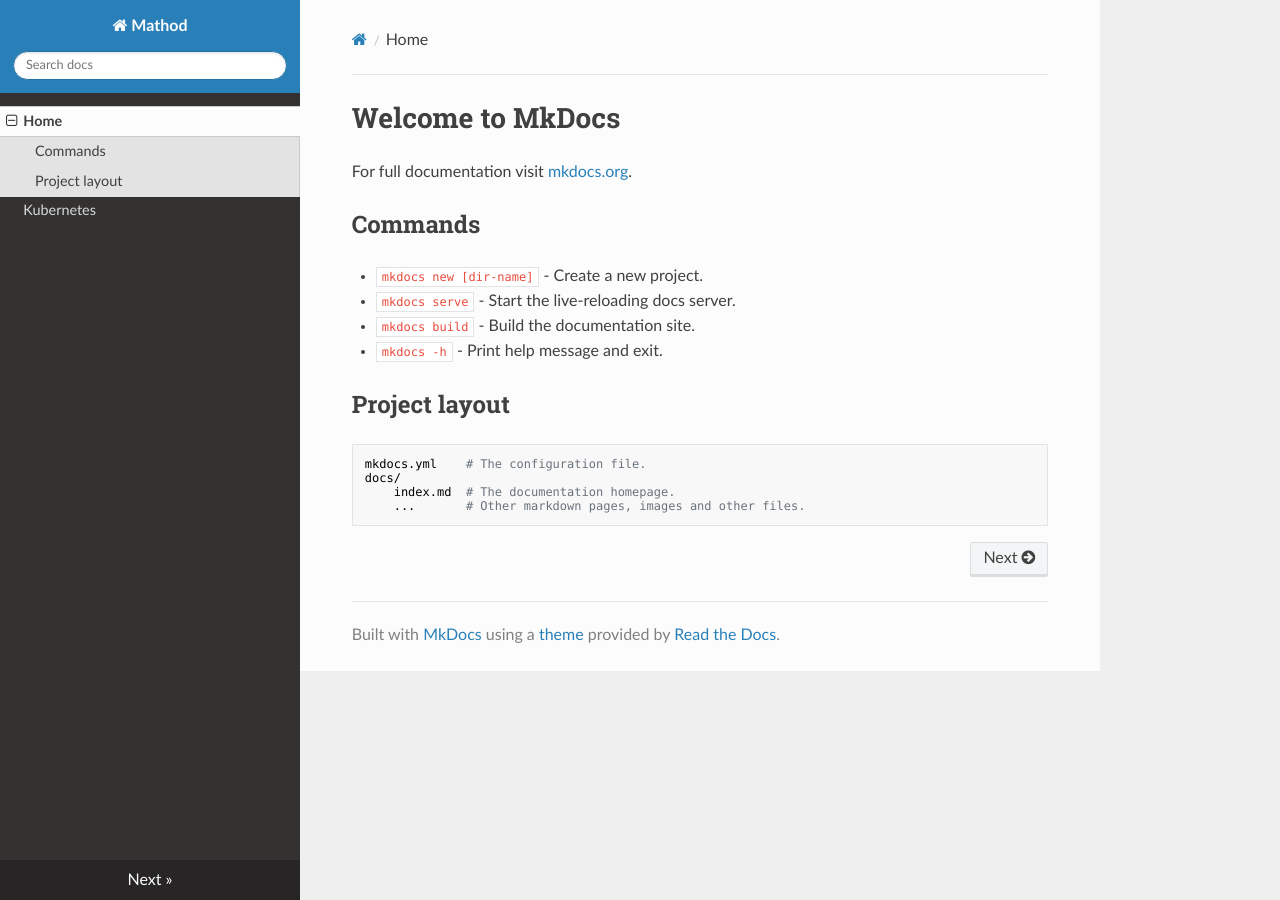
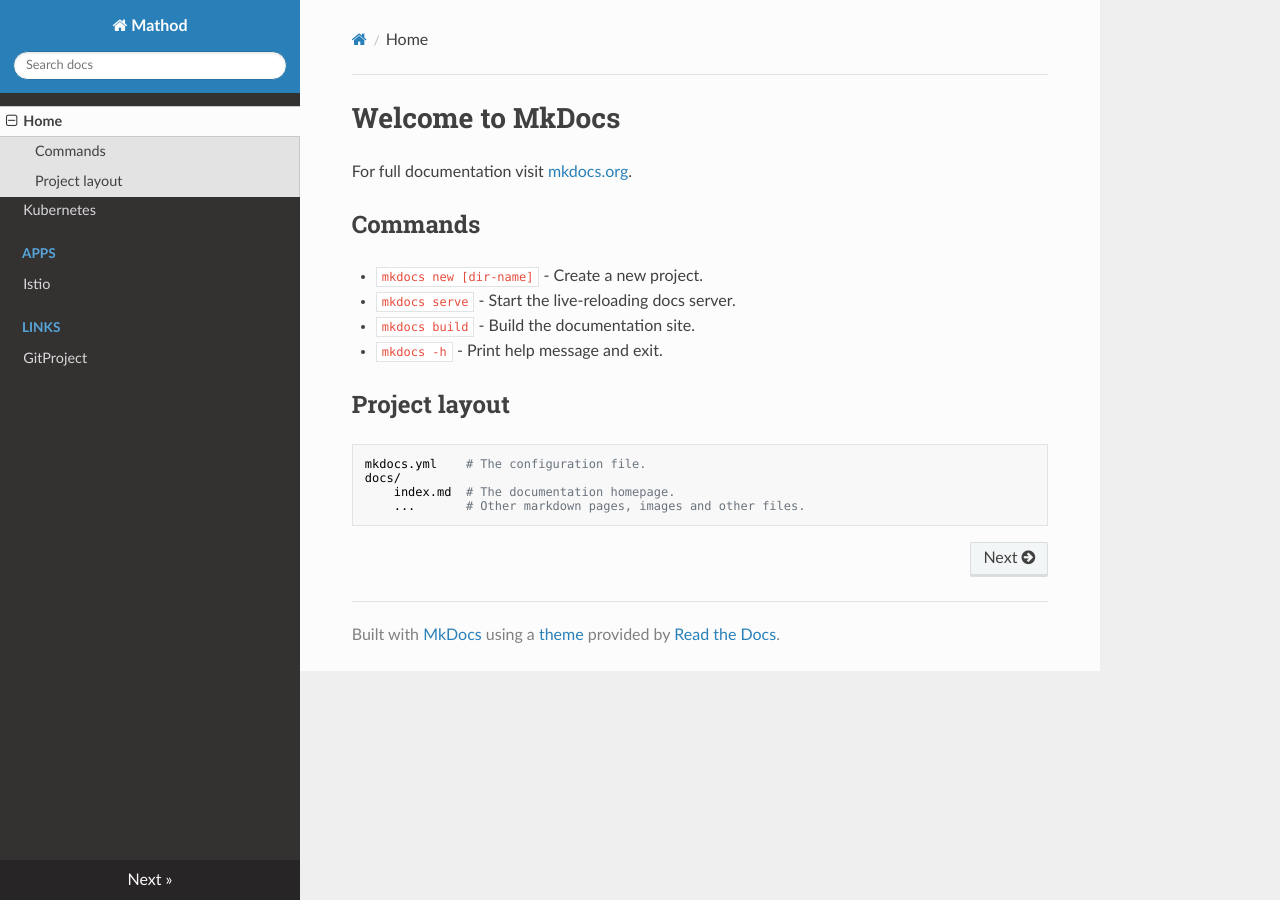
Before and after one commit to Mathod95/docs, an MkDocs documentation site: the page built from docs/index.md, in a window 1280 px wide. Built offline with MkDocs 1.6.1, drawn with Linux system fonts in a browser that asks for light colours; nearby versions of some CDN libraries.

Commit message:
+ structure

```diff
--- a/mkdocs.yml
+++ b/mkdocs.yml
@@ -3,3 +3,7 @@
 nav:
     - Home: index.md
     - Kubernetes: kubernetes.md
+    - 'Apps':
+        - 'Istio': 'argocd/foreword.md'
+    - 'Links':
+        - 'GitProject': 'links/project_git.md'
```
Also changed, not shown: docs/argocd/foreword.md (added), docs/aws/aws.md (added), docs/kubernetes/kubernetes.md (added), docs/links/project_git.md (renamed from docs/project_git.md), docs/terraform/terraform.md (added).
